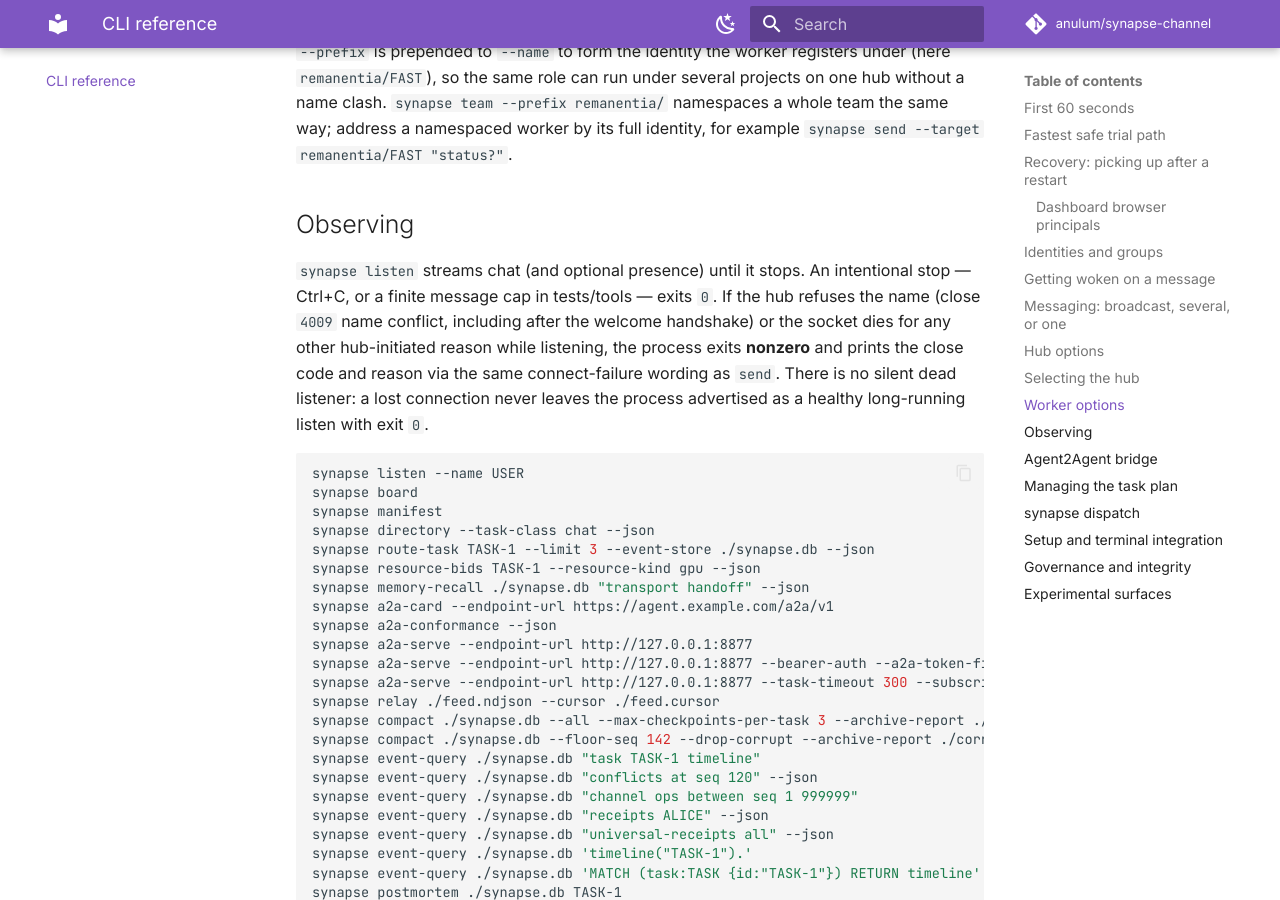
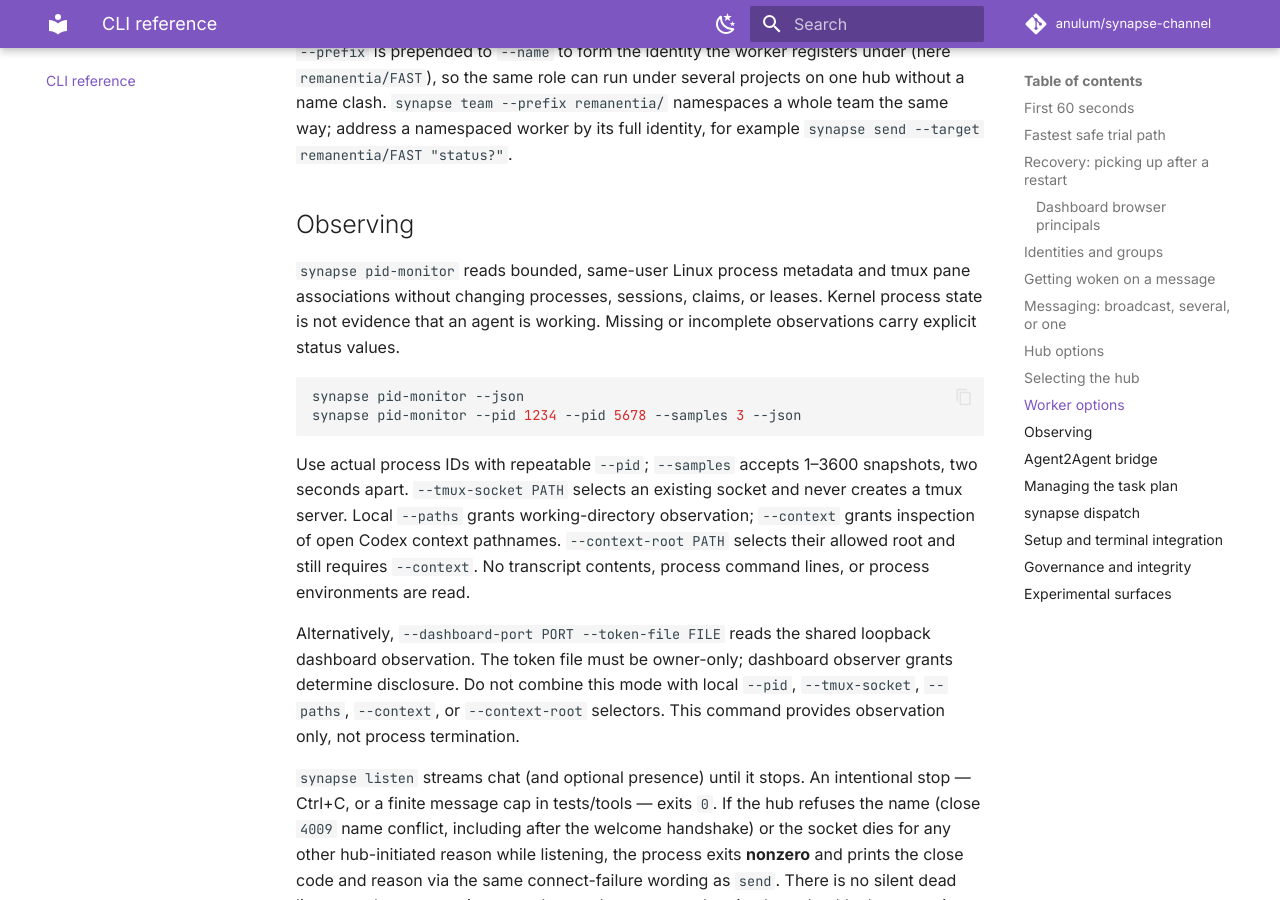
Before and after one commit to anulum/synapse-channel, an MkDocs documentation site: the page built from docs/cli.md, in a window 1280 px wide and 900 px high, scrolled down 30654 px. Built offline with MkDocs 1.6.1 and Material for MkDocs 9.7.7, drawn with Linux system fonts in a browser that asks for light colours; comment, search, counter and statistics services are not loaded.

Commit message:
fix: classify and document the process monitor
Expose pid-monitor in the analysis tier and core discovery profile. Document local consent and dashboard-granted observation boundaries.

Seat: 3301913

Authored by Anulum Fortis & Arcane Sapience (protoscience@anulum.li)

Co-Authored-By: Arcane Sapience <protoscience@anulum.li>

````diff
--- a/docs/cli.md
+++ b/docs/cli.md
@@ -1208,6 +1208,30 @@ example `synapse send --target remanentia/FAST "status?"`.
 
 ## Observing
 
+`synapse pid-monitor` reads bounded, same-user Linux process metadata and tmux
+pane associations without changing processes, sessions, claims, or leases.
+Kernel process state is not evidence that an agent is working. Missing or
+incomplete observations carry explicit status values.
+
+```bash
+synapse pid-monitor --json
+synapse pid-monitor --pid 1234 --pid 5678 --samples 3 --json
+```
+
+Use actual process IDs with repeatable `--pid`; `--samples` accepts 1–3600
+snapshots, two seconds apart. `--tmux-socket PATH` selects an existing socket
+and never creates a tmux server. Local `--paths` grants working-directory
+observation; `--context` grants inspection of open Codex context pathnames.
+`--context-root PATH` selects their allowed root and still requires
+`--context`. No transcript contents, process command lines, or process
+environments are read.
+
+Alternatively, `--dashboard-port PORT --token-file FILE` reads the shared
+loopback dashboard observation. The token file must be owner-only; dashboard
+observer grants determine disclosure. Do not combine this mode with local
+`--pid`, `--tmux-socket`, `--paths`, `--context`, or `--context-root`
+selectors. This command provides observation only, not process termination.
+
 `synapse listen` streams chat (and optional presence) until it stops. An intentional
 stop — Ctrl+C, or a finite message cap in tests/tools — exits `0`. If the hub
 refuses the name (close `4009` name conflict, including after the welcome
````
Also changed, not shown: docs/public-surface.md (+1 -1 lines), 2 other files.
